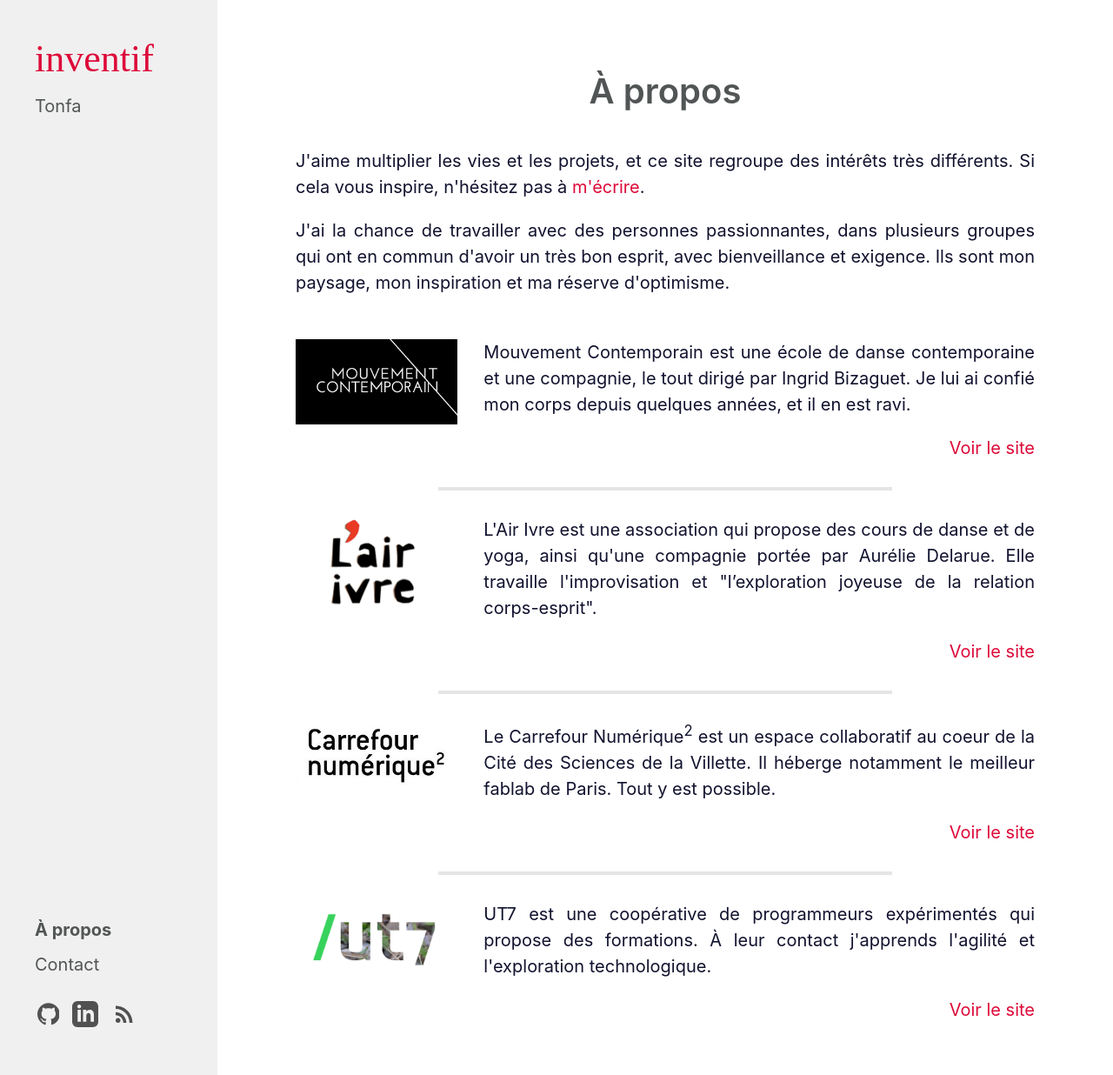
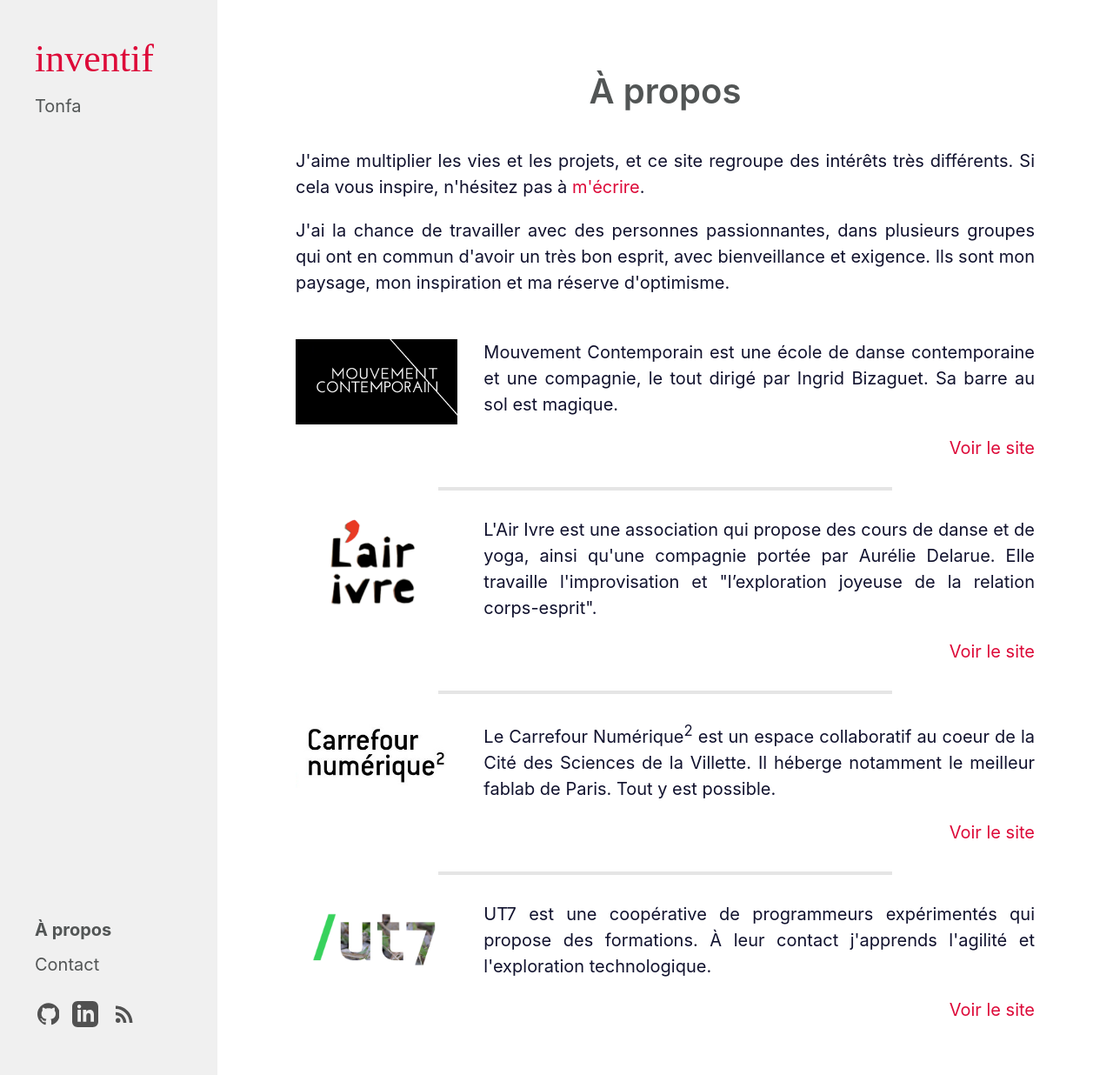
Before and after one commit to Ruff9/inventif, a Jekyll site: the page built from pages/about.html, in a window 1280 px wide. Shown: the whole page at 87% size. Built offline with Jekyll 4.4.1, drawn with Linux system fonts in a browser that asks for light colours.

Commit message:
update about

```diff
--- a/pages/about.html
+++ b/pages/about.html
@@ -15,7 +15,7 @@ sidebar_link: true
       <img src="{{ '/assets/images/friends/mvt-contemporain.png' | absolute_url }}" class='friend-cover'>
     </div>
     <div class='friend-description'>
-      <p>Mouvement Contemporain est une école de danse contemporaine et une compagnie, le tout dirigé par Ingrid Bizaguet. Je lui ai confié mon corps depuis quelques années, et il en est ravi.</p>
+      <p>Mouvement Contemporain est une école de danse contemporaine et une compagnie, le tout dirigé par Ingrid Bizaguet. Sa barre au sol est magique.</p>
       <span class='friend-fake-link'>Voir le site</span>
     </div>
   </a>
```
